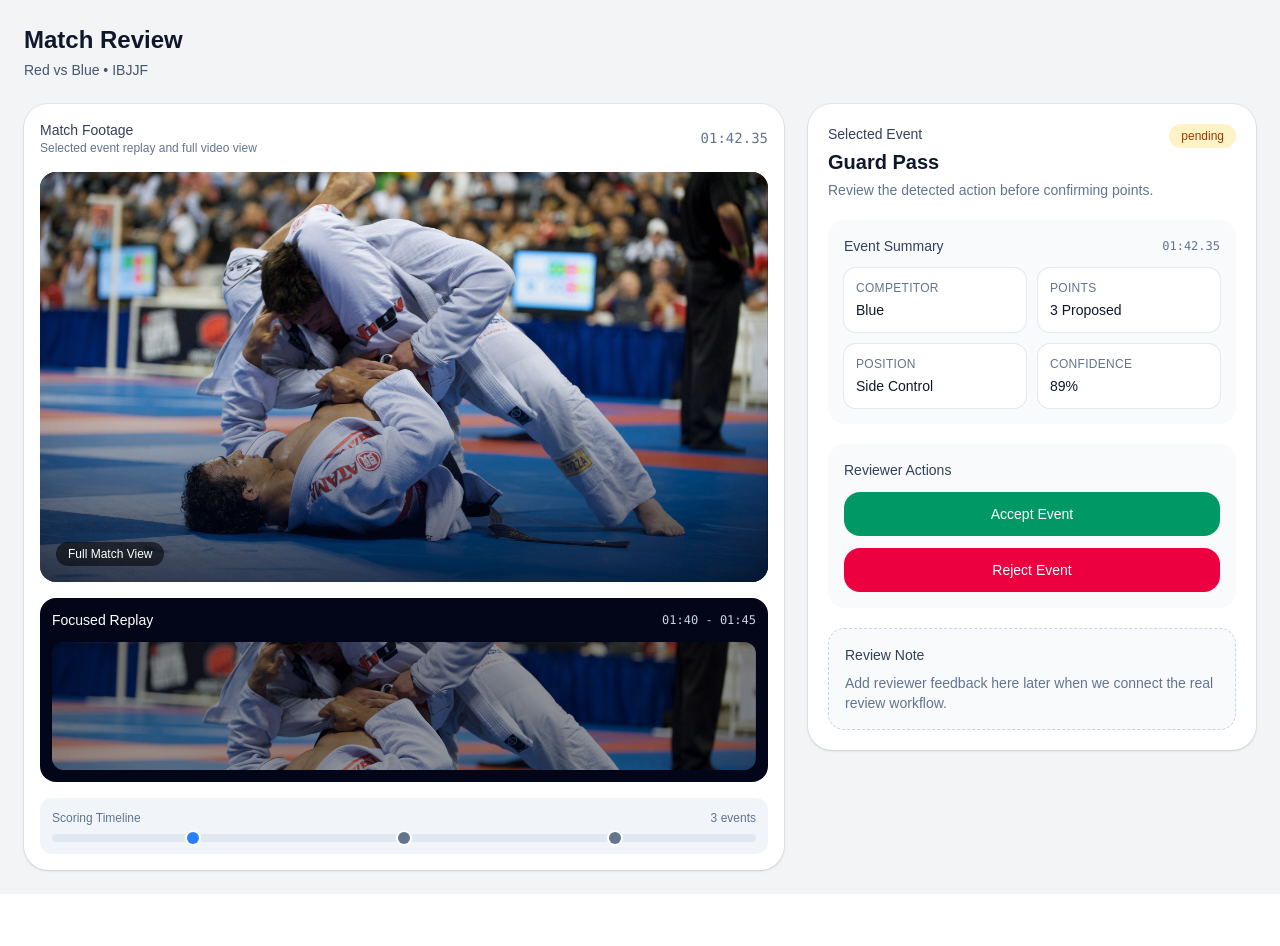
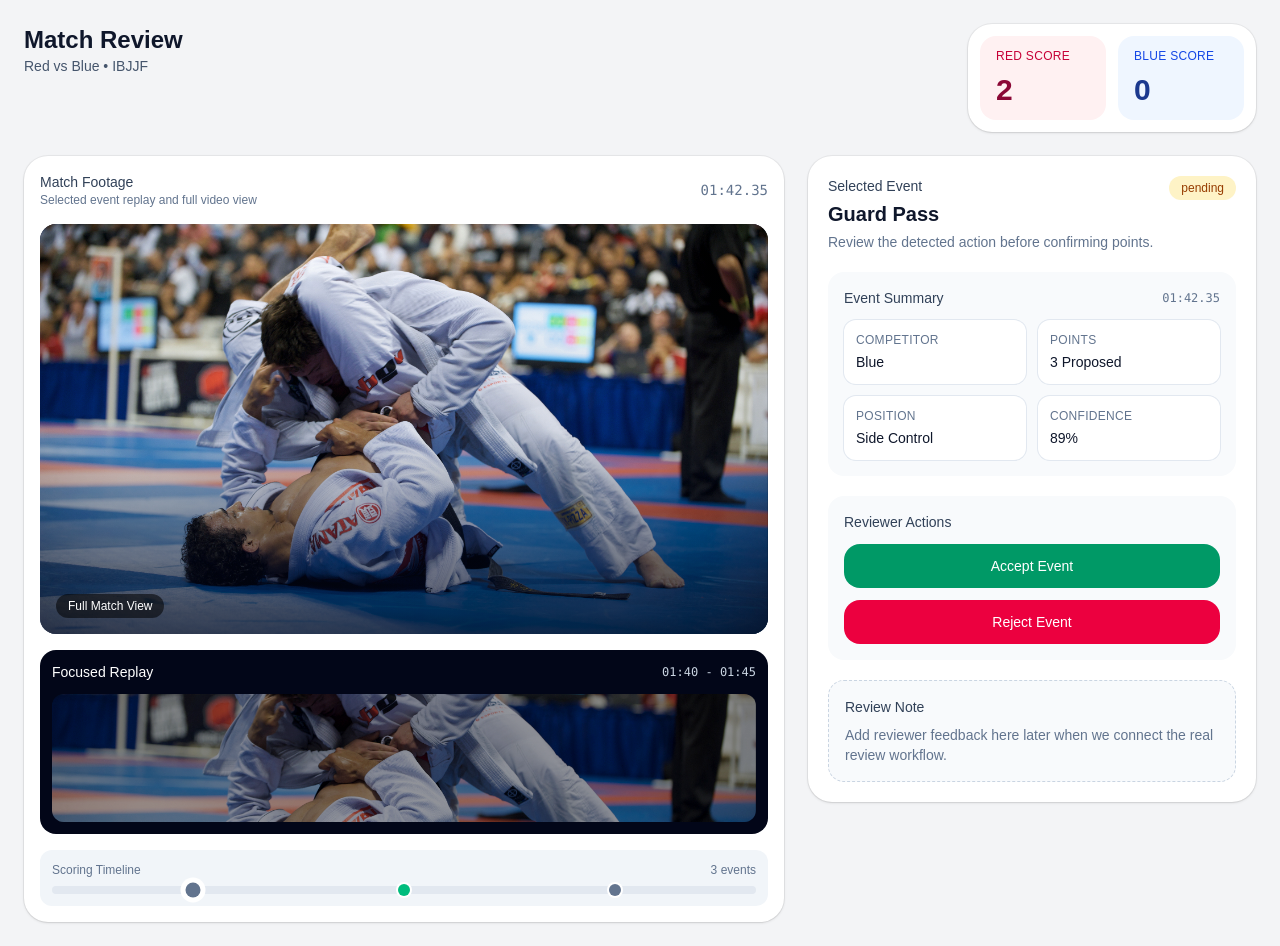
Before and after one commit to zaki-moh/grappling-rules-engine, a Next.js app in the folder frontend/: page /matches/1 in a window 1280 px wide. Before the commit the page ends 894 px from the top, so only its background shows below. Built offline with nearby package versions, Linux system fonts and the light colour scheme.

Commit message:
Coloring for event markers added depending on review status, accept/reject functionality added, and score header created

```diff
--- a/frontend/app/matches/[matchId]/page.tsx
+++ b/frontend/app/matches/[matchId]/page.tsx
@@ -6,7 +6,7 @@ import React from 'react'
 
 const Page = () => {
 
-  const scoringEvents: ScoringEvent[] = [
+  const initialEvents: ScoringEvent[] = [
     {
       id: 1,
       percent: 20,
@@ -44,22 +44,58 @@ const Page = () => {
       confidence: 0.91,
       timestamp: "05:47.62",
       replayWindow: "05:45 - 05:50",
-      reviewStatus: "rejected",
+      reviewStatus: "pending",
     },
   ];
+
+  const [scoringEvents, setScoringEvents] = React.useState<ScoringEvent[]>(initialEvents);
+
+
+
+  const acceptedEvents = scoringEvents.filter(
+    (event) => event.reviewStatus === "accepted"
+  );
+
+  const redScore = acceptedEvents
+    .filter((event) => event.competitor === "Red")
+    .reduce((total, event) => total + event.points, 0);
+
+  const blueScore = acceptedEvents
+    .filter((event) => event.competitor === "Blue")
+    .reduce((total, event) => total + event.points, 0);
 
   const [selectedEventId, setSelectedEventId] = React.useState<number | null>(1);
 
   const selectedEvent =
     scoringEvents.find((event) => event.id === selectedEventId) ?? null;
 
+  const handleReviewDecision = (eventId: number, reviewStatus: "accepted" | "rejected") => {
+    setScoringEvents((prev) =>
+      prev.map((event) =>
+        event.id === eventId ? { ...event, reviewStatus } : event
+      )
+    );
+  };
+
 
 
   return (
     <main className="min-h-screen bg-[#f3f4f6] text-slate-900 flex flex-col gap-6 p-6">
-        <header className="flex flex-col gap-1">
+        <header className="flex flex-col gap-4 lg:flex-row lg:items-start lg:justify-between">
+          <div>
             <h1 className="text-2xl font-semibold">Match Review</h1>
             <p className="text-sm text-slate-600">Red vs Blue • IBJJF</p>
+          </div>
+          <section className="grid min-w-[18rem] grid-cols-2 gap-3 rounded-3xl bg-white p-3 shadow-sm ring-1 ring-black/5">
+            <div className="rounded-2xl bg-rose-50 px-4 py-3">
+              <p className="text-xs font-medium uppercase tracking-wide text-rose-700">Red Score</p>
+              <p className="mt-2 text-3xl font-semibold text-rose-900">{redScore}</p>
+            </div>
+            <div className="rounded-2xl bg-blue-50 px-4 py-3">
+              <p className="text-xs font-medium uppercase tracking-wide text-blue-700">Blue Score</p>
+              <p className="mt-2 text-3xl font-semibold text-blue-900">{blueScore}</p>
+            </div>
+          </section>
         </header>
         <div className="flex flex-col gap-6 lg:flex-row lg:items-start">
           <VideoReviewPanel
@@ -68,7 +104,11 @@ const Page = () => {
             onSelectEvent={(id) => setSelectedEventId(id)}
             scoringEvent={selectedEvent}
           />
-          <SelectedEventPanel scoringEvent={selectedEvent} />
+          <SelectedEventPanel
+            scoringEvent={selectedEvent}
+            onAccept={() => selectedEventId !== null && handleReviewDecision(selectedEventId, "accepted")}
+            onReject={() => selectedEventId !== null && handleReviewDecision(selectedEventId, "rejected")}
+         />
         </div>
     </main>
   )
--- a/frontend/components/ScoringEventMarker.tsx
+++ b/frontend/components/ScoringEventMarker.tsx
@@ -3,14 +3,23 @@ import React from 'react'
 
 type ScoringEventMarkerProps = {
   positionPercent: number;
+  reviewStatus: "pending" | "accepted" | "rejected";
   isSelected?: boolean;
   onSelect?: () => void;
 };
 
-const ScoringEventMarker = ({ positionPercent, isSelected, onSelect }: ScoringEventMarkerProps) => {
+const ScoringEventMarker = ({ positionPercent, reviewStatus, isSelected, onSelect }: ScoringEventMarkerProps) => {
+
+  const reviewStatusColors = {
+    pending: "bg-slate-500",
+    accepted: "bg-emerald-500",
+    rejected: "bg-rose-500",
+  };
+
+
   return (
     <button
-      className={`absolute top-1/2 h-3 w-3 -translate-x-1/2 -translate-y-1/2 rounded-full ring-2 ring-white ${isSelected ? 'bg-blue-500' : 'bg-slate-500'} cursor-pointer transition-transform hover:scale-110 hover:ring-slate-300`}
+      className={`absolute top-1/2 h-3 w-3 -translate-x-1/2 -translate-y-1/2 rounded-full ring-2 ring-white ${reviewStatus && reviewStatusColors[reviewStatus]} ${isSelected ? 'scale-125 ring-4 ring-slate-900/15 shadow-sm' : ''} cursor-pointer transition-transform hover:scale-110 hover:ring-slate-300`}
       style={{ left: `${positionPercent}%` }}
       onClick={onSelect}
     />
--- a/frontend/components/SelectedEventPanel.tsx
+++ b/frontend/components/SelectedEventPanel.tsx
@@ -2,9 +2,11 @@ import { ScoringEvent } from "@/types/types";
 
 type SelectedEventPanelProps = {
   scoringEvent: ScoringEvent | null;
+  onAccept: () => void;
+  onReject: () => void;
 };
 
-const SelectedEventPanel = ({ scoringEvent }: SelectedEventPanelProps) => {
+const SelectedEventPanel = ({ scoringEvent, onAccept, onReject }: SelectedEventPanelProps) => {
 
   const reviewStatusColors = {
     pending: "bg-amber-100 text-amber-800",
@@ -68,12 +70,14 @@ const SelectedEventPanel = ({ scoringEvent }: SelectedEventPanelProps) => {
           <button
             type="button"
             className="rounded-2xl bg-emerald-600 px-4 py-3 text-sm font-medium text-white transition hover:bg-emerald-700"
+            onClick={onAccept}
           >
             Accept Event
           </button>
           <button
             type="button"
             className="rounded-2xl bg-rose-600 px-4 py-3 text-sm font-medium text-white transition hover:bg-rose-700"
+            onClick={onReject}
           >
             Reject Event
           </button>
--- a/frontend/components/VideoReviewPanel.tsx
+++ b/frontend/components/VideoReviewPanel.tsx
@@ -65,6 +65,7 @@ const VideoReviewPanel = ({ scoringEvent, scoringEvents, selectedEventId, onSele
             <ScoringEventMarker
               key={event.id}
               positionPercent={event.percent}
+              reviewStatus={event.reviewStatus}
               isSelected={selectedEventId === event.id}
               onSelect={() => onSelectEvent(event.id)}
             />
```
